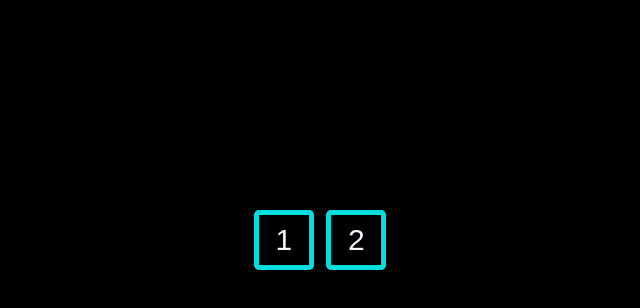
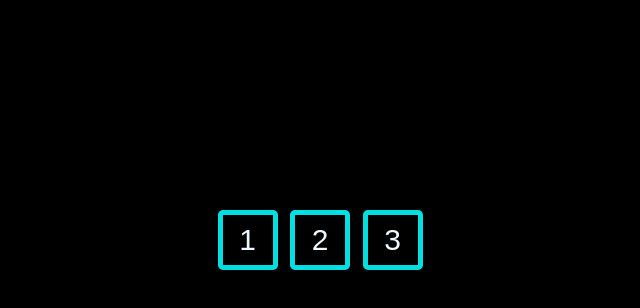
Before and after one commit to HeyItsPlul/1FpsPuzzle, a plain HTML site: page index.html in a window 1280 px wide. Both pictures are taken after a click on the button "Start". Shown: the whole page, without its empty margins (137-777 px from the left). Drawn offline with Linux system fonts and the light colour scheme.

Commit message:
Update Again

```diff
--- a/index.html
+++ b/index.html
@@ -13,6 +13,7 @@
     <div id="lvlBtnsDiv" class="lvlBtnsDiv">
         <button onclick="render(lvl1)" class="levelBtn" id="levelBtn">1</button>
         <button onclick="render(lvl2)" class="levelBtn" id="levelBtn">2</button>
+        <button onclick="render(lvl3)" class="levelBtn" id="levelBtn">3</button>
     </div>
 
 
--- a/render.js
+++ b/render.js
@@ -29,6 +29,20 @@ const lvl2 = {bush: [29, 31, 61],
     flag: [155],
     fire: [107],
     sheep: [56]}
+
+const lvl3 = {bush: [35, 77, 155, 154, 71],
+    wall: [136, 57, 70, 134, 1, 2, 3, 4, 5, 6, 7, 8 ,9, 10, 11, 12, 13, 26, 39, 52, 65, 78, 91, 104, 117, 130, 143, 156, 169, 168, 167, 166, 165, 164, 163, 162, 161, 160, 159, 158, 157, 156, 144, 131, 118, 105, 92, 79, 66, 53, 40, 27, 14, 28, 29, 30, 43, 44, 45, 46, 47, 48,49, 62, 75, 36, 33, 101, 114, 115, 116, 127, 153, 100, 99, 97, 96, 95, 109, 108, 93, 119, 120, 121, 123],
+    chest: [31,  103, 61, 42],
+    doorUp: [],
+    doorDown: [98],
+    doorLeft: [20],
+    doorRight: [88, 83, 149],
+    sheer: [32],
+    water: [23, 140],
+    keyEnemy: [113],
+    flag: [145],
+    fire: [94],
+    sheep: [34, 106]}
 
 function levelSelection() {
     lvlBtnsDiv.style.opacity = '1'
```
